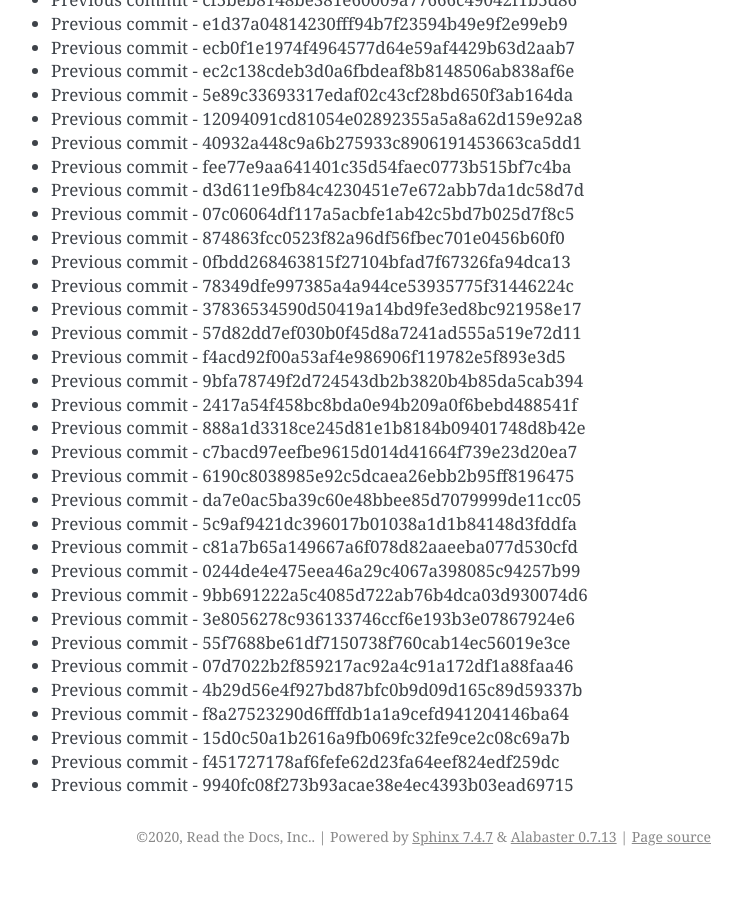
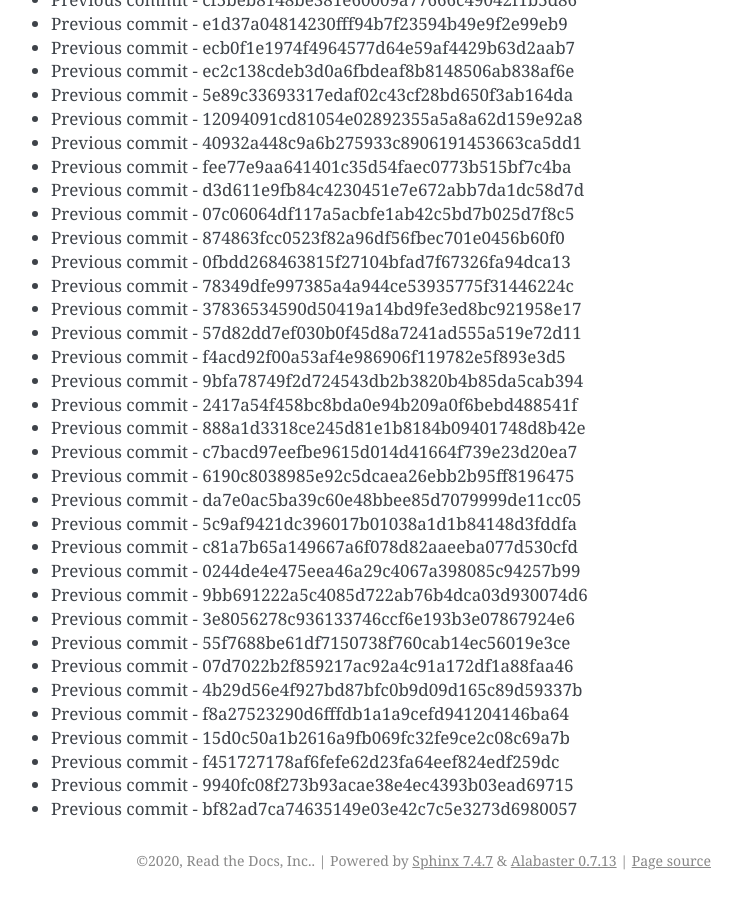
Before and after one commit to readthedocs/rtd-git-stresstest, a Sphinx documentation site: the page built from docs/updates.rst, in a window 1280 px wide and 900 px high, scrolled down 42062 px. Shown: the whole window, without its empty margins (399-1141 px from the left). Built offline with Sphinx 7.4.7, drawn with Linux system fonts in a browser that asks for light colours; before the commit the page ends 42938 px from its top, so only the background shows below that.

Commit message:
Generating commit from previous: bf82ad7ca74635149e03e42c7c5e3273d6980057

```diff
--- a/docs/updates.rst
+++ b/docs/updates.rst
@@ -1799,3 +1799,4 @@ It can be tested for any performance characteristics.
 * Previous commit - 15d0c50a1b2616a9fb069fc32fe9ce2c08c69a7b
 * Previous commit - f451727178af6fefe62d23fa64eef824edf259dc
 * Previous commit - 9940fc08f273b93acae38e4ec4393b03ead69715
+* Previous commit - bf82ad7ca74635149e03e42c7c5e3273d6980057
```
